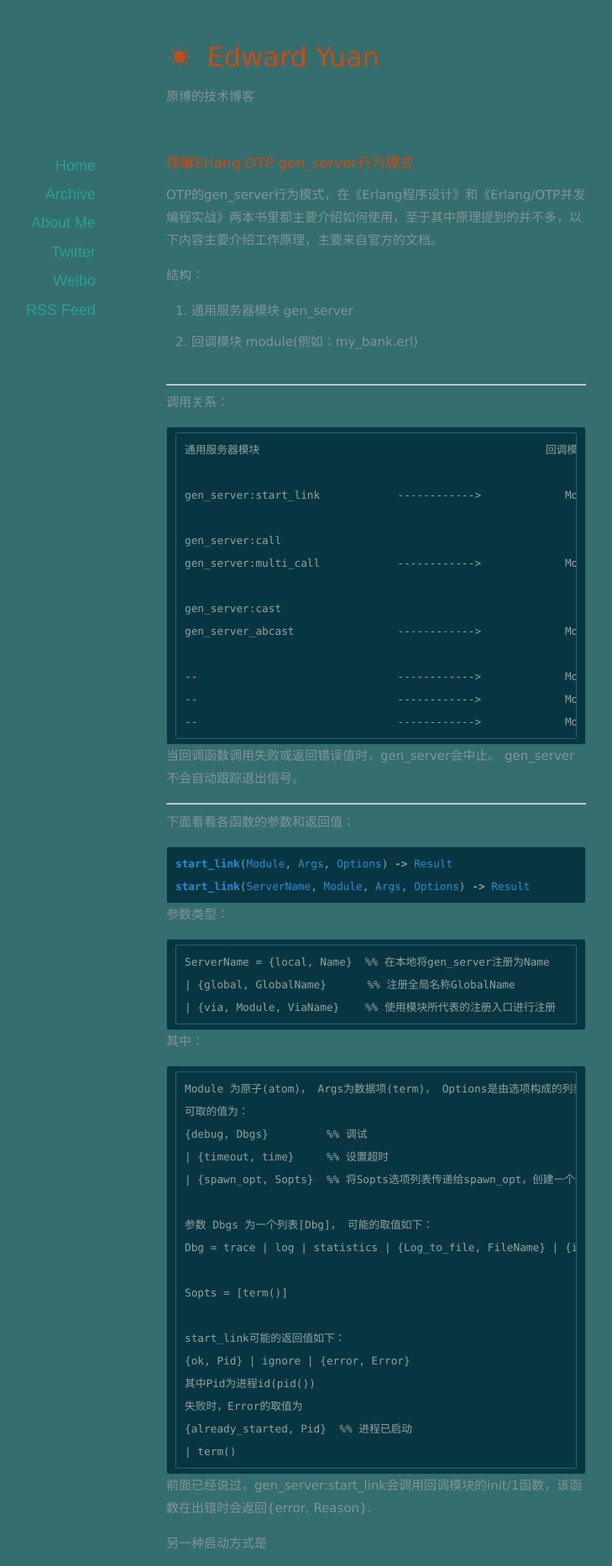
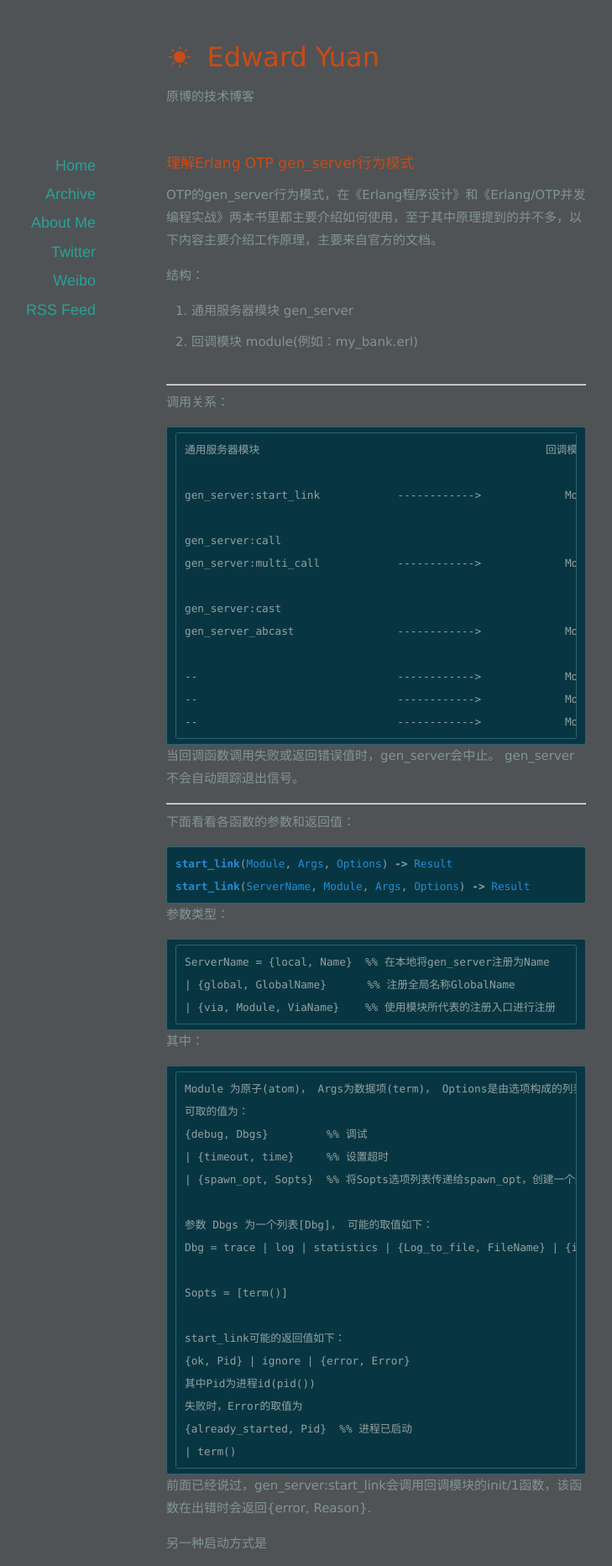
Before and after one commit to EdwardYuan/EdwardYuan.github.io, a Jekyll site: the page built from index.html, in a window 1280 px wide. Shown: the top 1865 px of the page at 84% size, without its empty margins (192-921 px from the left). Built offline with Jekyll 4.4.1, drawn with Linux system fonts in a browser that asks for light colours; nearby versions of some CDN libraries; the list of posts is cut into pages by our own code.

Commit message:
Update colors-dark.css

```diff
--- a/assets/css/colors-dark.css
+++ b/assets/css/colors-dark.css
@@ -1,5 +1,5 @@
 html, body {
-	background-color: #346e6e;
+	background-color: #4f5355;
 	color: #839496;
 }
 
```
